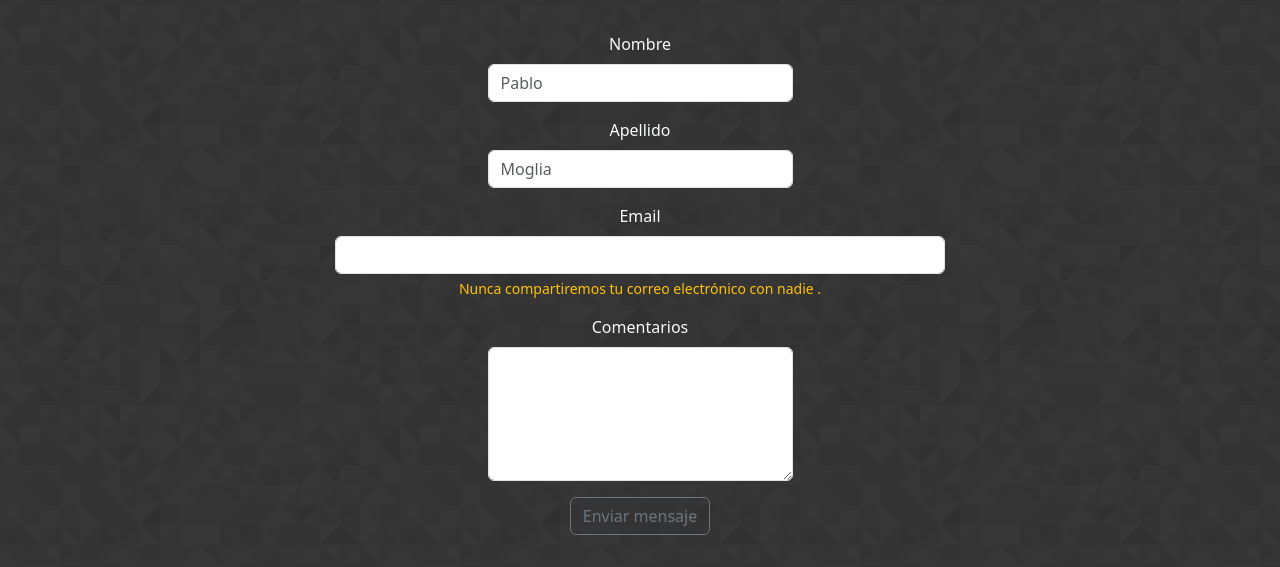
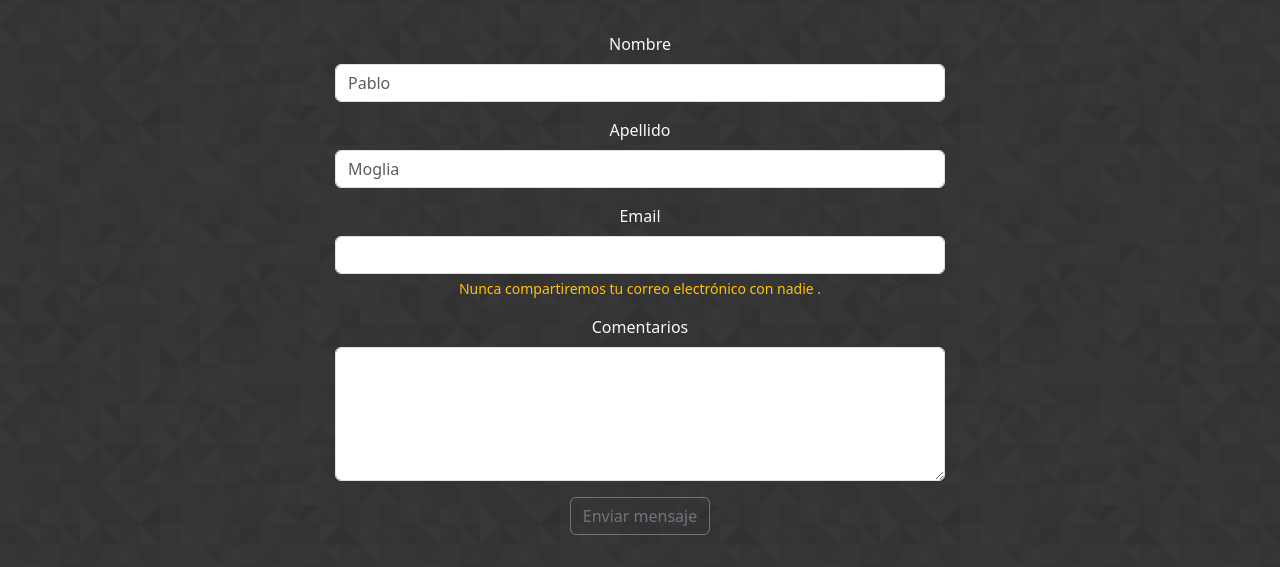
Before and after one commit to pablomoglia/NuevoProyectoOptica, a website: page pages/contacto.html in a window 1280 px wide. Shown: the part 95-662 px from the top of the page. Drawn offline with nearby package versions, Linux system fonts and the light colour scheme.

Commit message:
se agrega metadescriptions y keywords

```diff
--- a/pages/contacto.html
+++ b/pages/contacto.html
@@ -4,6 +4,7 @@
 <head>
     <meta charset="UTF-8">
     <meta name="viewport" content="width=device-width, initial-scale=1.0">
+    <meta name="description" content="Cualquier consulta podes dejarnos tu comentario">
     <link rel="preconnect" href="https://fonts.googleapis.com">
     <link rel="preconnect" href="https://fonts.gstatic.com" crossorigin>
     <link href="https://fonts.googleapis.com/css2?family=Figtree:ital,wght@1,300&amily=Zilla+Slab:ital@1&display=swap"
@@ -55,11 +56,11 @@
             </nav>
         </header>
         <form class="text-light text-center formContacto">
-            <div class="mb-3 w-25">
+            <div class="mb-3 w-50">
                 <label for="name" class="form-label">Nombre</label>
                 <input type="text" class="form-control" placeholder="Pablo">
             </div>
-            <div class="mb-3 w-25">
+            <div class="mb-3 w-50">
                 <label for="surname" class="form-label">Apellido</label>
                 <input type="text" class="form-control" placeholder="Moglia">
             </div>
@@ -69,7 +70,7 @@
                 <div id="emailHelp" class="form-text text-warning">Nunca compartiremos tu correo electrónico con
                     nadie .</div>
             </div>
-            <div class="mb-3 w-25">
+            <div class="mb-3 w-50">
                 <label for="coment" class="form-label">Comentarios</label>
                 <textarea class="form-control" id="coment" rows="5"></textarea>
             </div>
```
Also changed, not shown: index.html (+3 -1 lines), pages/lentes.html (+1 -0 lines), pages/nosotros.html (+1 -0 lines), pages/prodyacc.html (+1 -0 lines), pages/solicitarturno.html (+1 -0 lines), multim/Destacados.png (deleted), multim/home.png (deleted).
